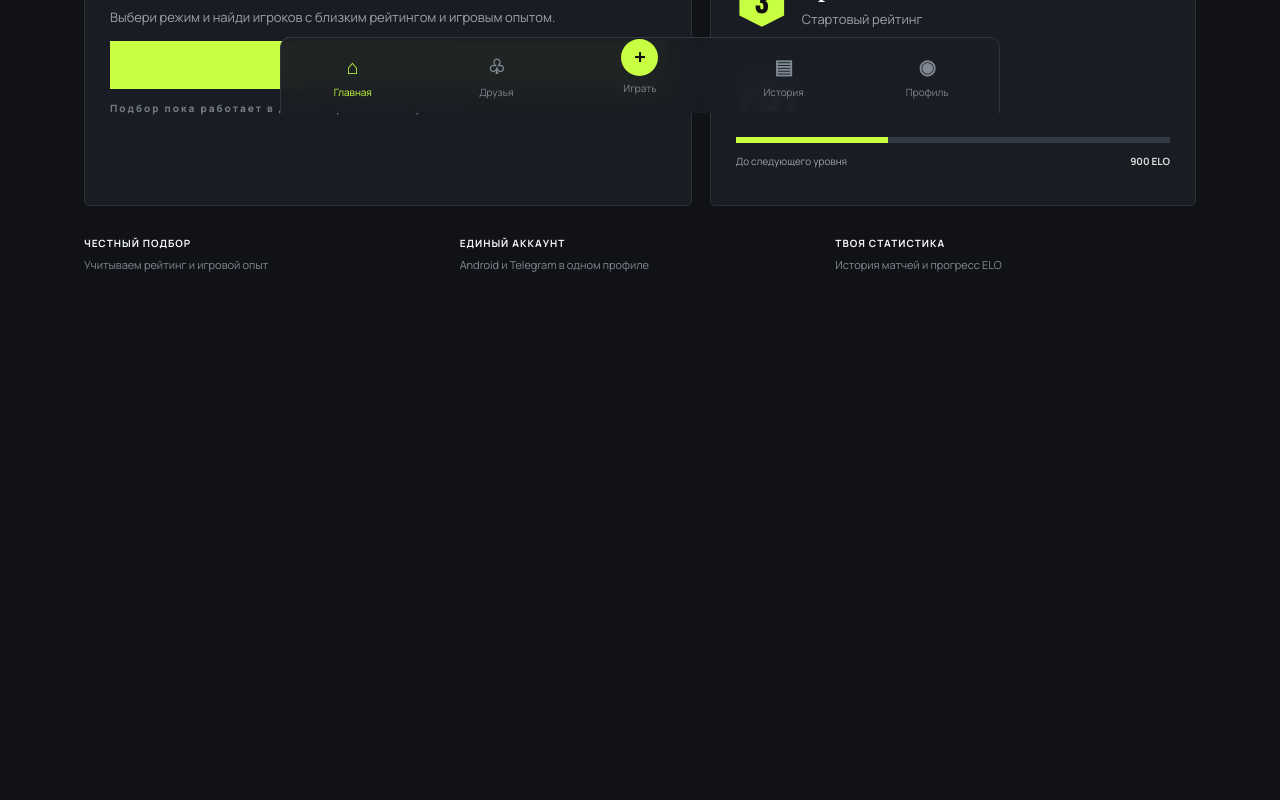
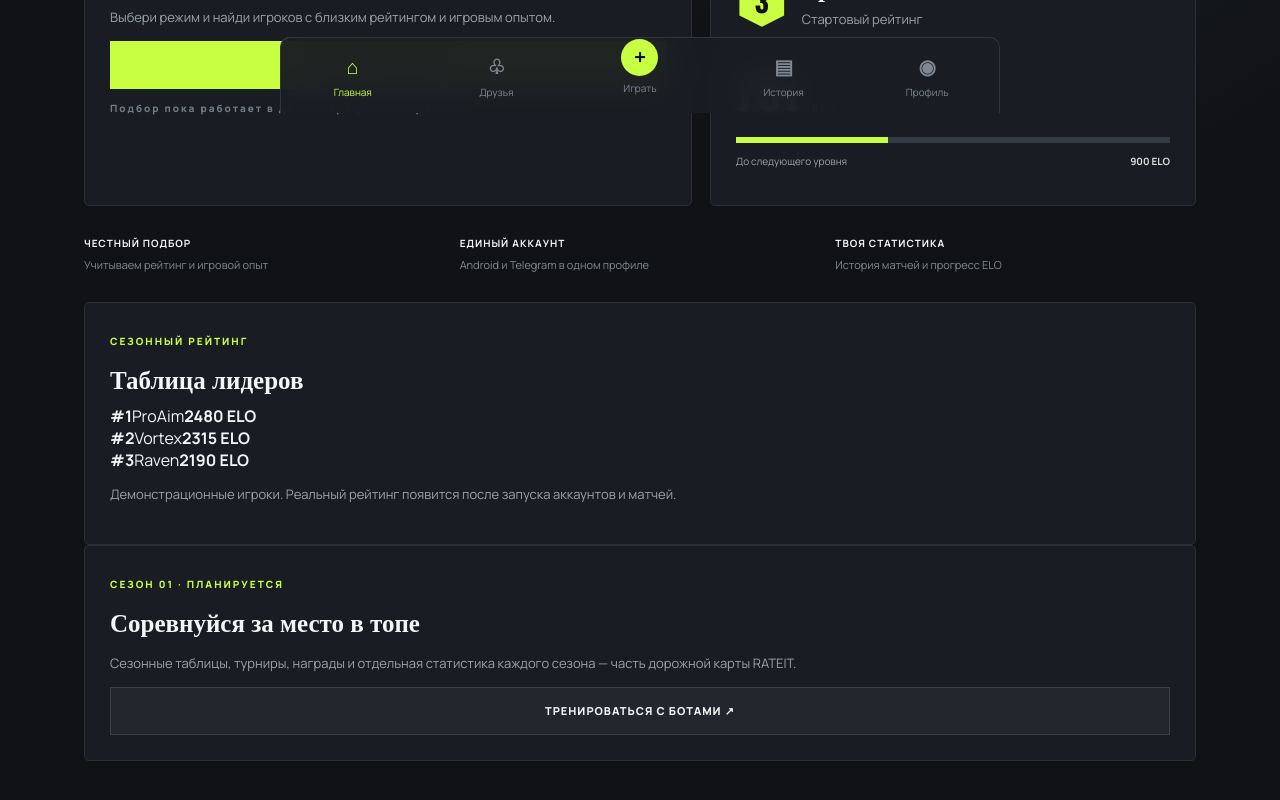
Before and after one commit to lfxlxlix-ui/Rateit, a React (Vite) app in the folder apps/web/: page / in a window 1280 px wide. Shown: the part 687-1487 px from the top of the page. Before the commit the page ends 1094 px from the top, so only its background shows below. Built offline with nearby package versions, Linux system fonts and the light colour scheme.

Commit message:
Add leaderboard and season preview to RATEIT home

```diff
--- a/apps/web/src/App.tsx
+++ b/apps/web/src/App.tsx
@@ -24,6 +24,7 @@ function Home({ go }: { go: (tab: Tab) => void }) {
       <article className="card"><small>ТВОЙ ПРОГРЕСС</small><div className="rank"><b>3</b><div><h2>Уровень 3</h2><p>Стартовый рейтинг</p></div></div><div className="elo">751 <span>ELO</span></div><div className="bar"><i /></div><p className="between">До следующего уровня <b>900 ELO</b></p></article>
     </section>
     <section className="features"><div><b>ЧЕСТНЫЙ ПОДБОР</b><span>Учитываем рейтинг и игровой опыт</span></div><div><b>ЕДИНЫЙ АККАУНТ</b><span>Android и Telegram в одном профиле</span></div><div><b>ТВОЯ СТАТИСТИКА</b><span>История матчей и прогресс ELO</span></div></section>
+    <section className="home-extras"><article className="card"><small>СЕЗОННЫЙ РЕЙТИНГ</small><h2>Таблица лидеров</h2><div className="leader-row"><b>#1</b><span>ProAim</span><strong>2480 ELO</strong></div><div className="leader-row"><b>#2</b><span>Vortex</span><strong>2315 ELO</strong></div><div className="leader-row"><b>#3</b><span>Raven</span><strong>2190 ELO</strong></div><p className="hint">Демонстрационные игроки. Реальный рейтинг появится после запуска аккаунтов и матчей.</p></article><article className="card"><small>СЕЗОН 01 · ПЛАНИРУЕТСЯ</small><h2>Соревнуйся за место в топе</h2><p>Сезонные таблицы, турниры, награды и отдельная статистика каждого сезона — часть дорожной карты RATEIT.</p><button className="secondary wide" onClick={()=>go("Играть")}>ТРЕНИРОВАТЬСЯ С БОТАМИ ↗</button></article></section>
   </>;
 }
 
```
